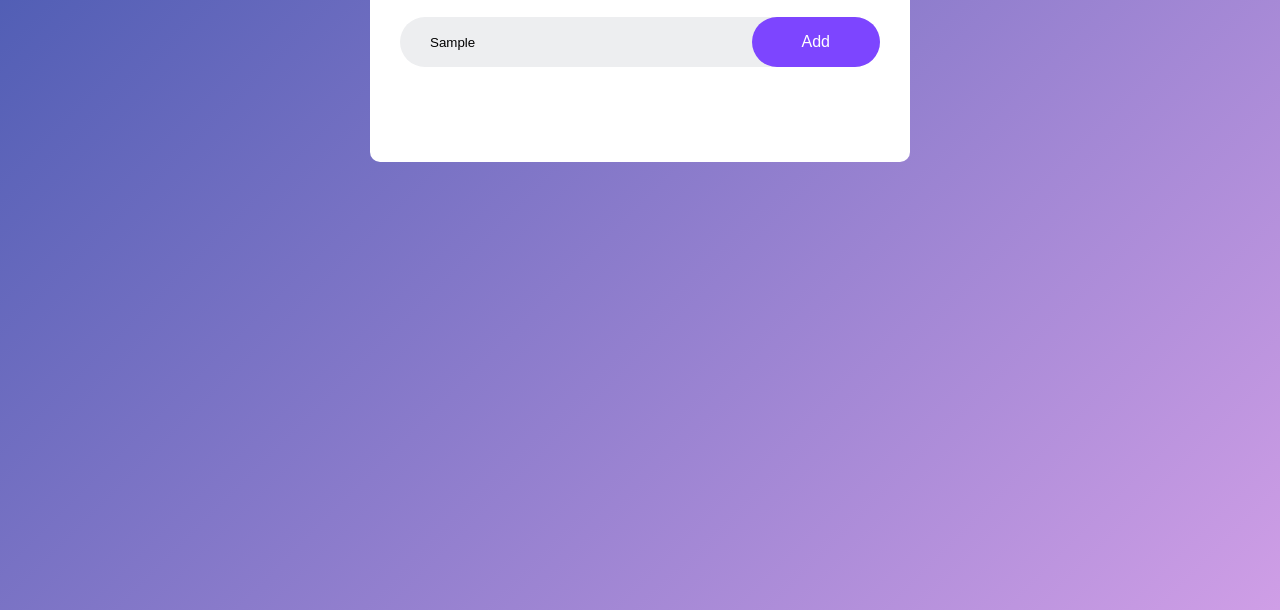
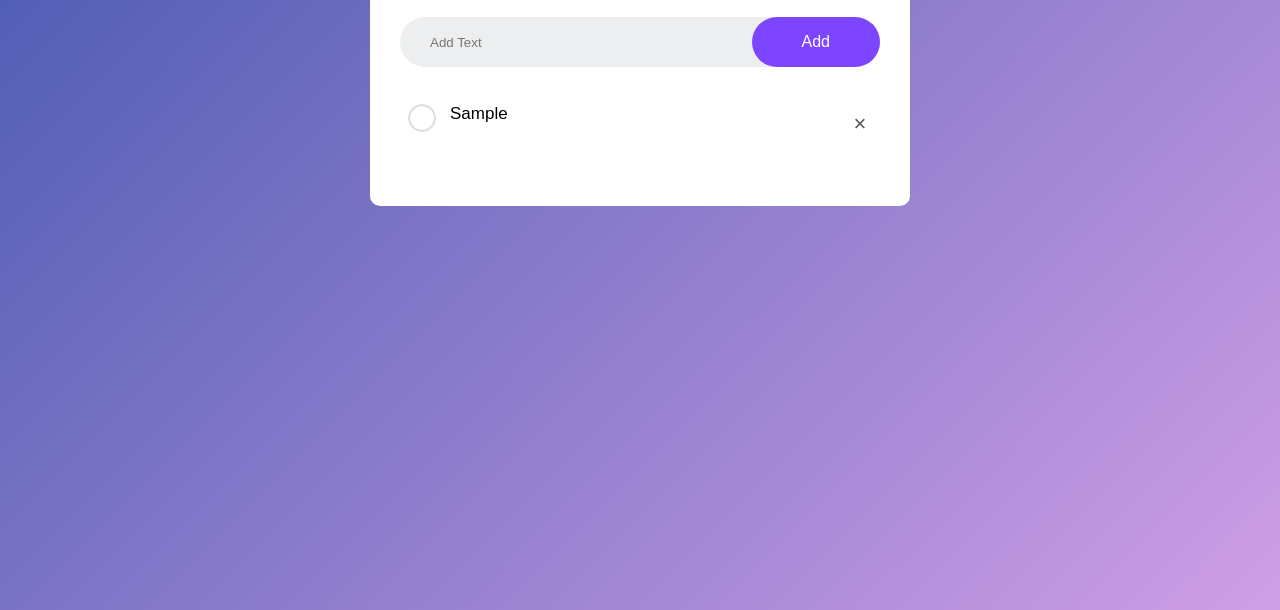
Before and after one commit to ksushant0293/To-do-list-app-, a plain HTML site: page index.html in a window 1280 px wide. Both pictures are taken after typing "Sample" into the empty fields and a click on the button "Add". Shown: the part 190-800 px from the top of the page. Drawn offline with Linux system fonts and the light colour scheme.

Commit message:
created function to add task & onclick function

```diff
--- a/index.html
+++ b/index.html
@@ -12,9 +12,15 @@
             <h1>To-Do list <img src="./images/icon.png" alt="list img"></h1>
             <div class="search">
                 <input type="text" id="input-box" placeholder="Add Text">
-                <button>Add</button>
+                <button onclick="addTask()">Add</button>
             </div>
+            <ul id="list-container">
+                <!-- <li class="checked">Task 1</li>
+                <li>Task 2</li>
+                <li>Task 3</li> -->
+            </ul>
         </div>
     </div>
+    <script src="script.js"></script>
 </body>
 </html>
--- /dev/null
+++ b/script.js
@@ -0,0 +1,26 @@
+const inputBox = document.getElementById("input-box");
+const listContainer = document.getElementById("list-container");
+
+function addTask(){
+    if(inputBox.value === ""){
+        alert("please write your task!");
+    }
+    else{
+        let li = document.createElement("li");
+        li.innerHTML = inputBox.value;
+        listContainer.appendChild(li)
+        let span = document.createElement("span");
+        span.innerHTML = "\u00d7" ;// this code is for cross sign
+        li.appendChild(span);
+    }
+    inputBox.value = "";
+}
+
+listContainer.addEventListener("click", function(e){
+    if(e.target.tagName === "LI"){
+        e.target.classList.toggle("checked");
+    }
+    else if(e.target.tagName === "SPAN"){
+        e.target.parentElement.remove();
+    }
+}, false);
--- a/style.css
+++ b/style.css
@@ -61,3 +61,50 @@ button{
     cursor: pointer;
     border-radius: 40px;
 }
+
+ul li{
+    list-style: none;
+    font-size: 17px;
+    padding: 12px 8px 12px 50px;
+    user-select: none;
+    cursor: pointer;
+    position: relative;
+}
+
+ul li::before{
+    content: '';
+    position: absolute;
+    height: 28px;
+    width: 28px;
+    border-radius: 50%;
+    background-image: url(./images/unchecked.png);
+    background-size: cover;
+    background-position: center;
+    top: 12px;
+    left: 8px;
+}
+
+ul li .checked{
+    color: #555;
+    text-decoration: line-through;
+
+}
+
+ul li.checked::before{
+    background-image: url(./images/checked.png);
+}
+
+ul li span{
+    position: absolute;
+    right: 0;
+    width: 40px;
+    height: 40px;
+    font-size: 22px;
+    color: #555;
+    line-height: 40px;
+    text-align: center;
+}
+
+ul li span:hover{
+    background: #edeef0;
+}
```
